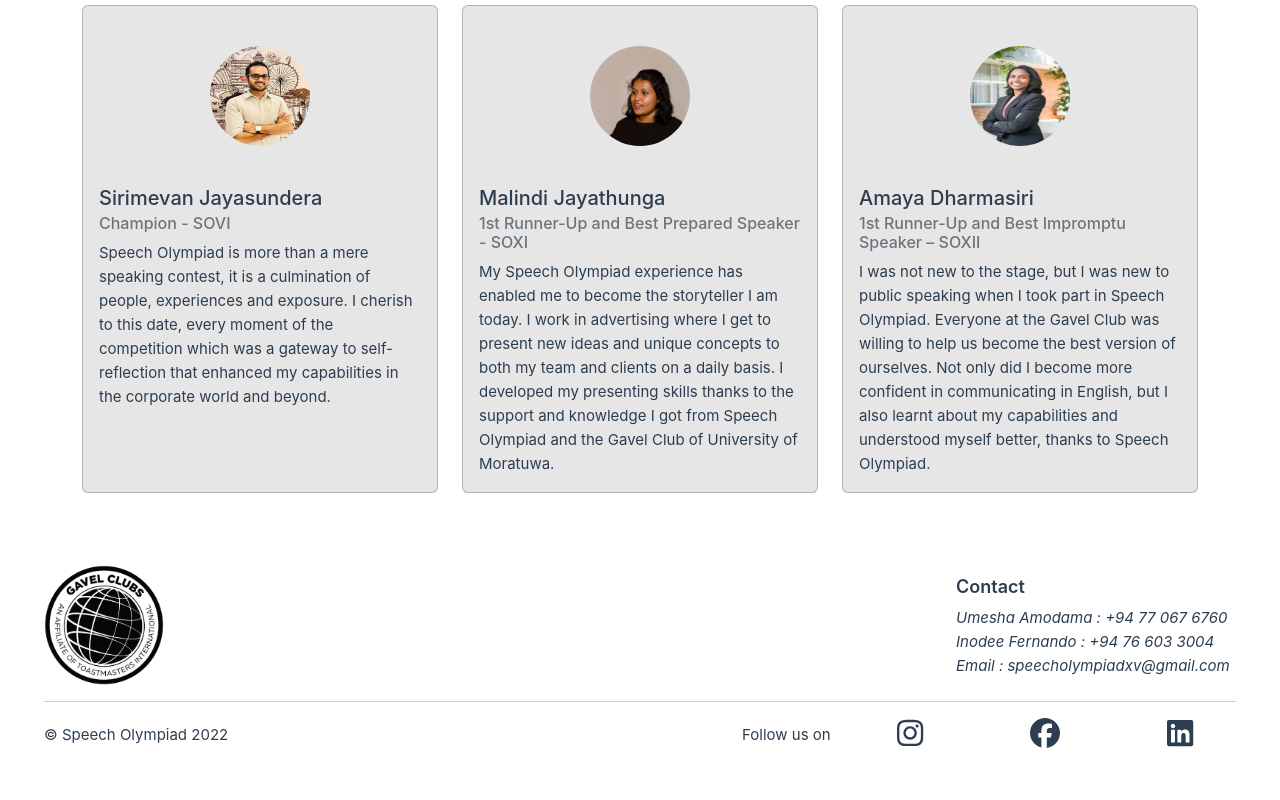
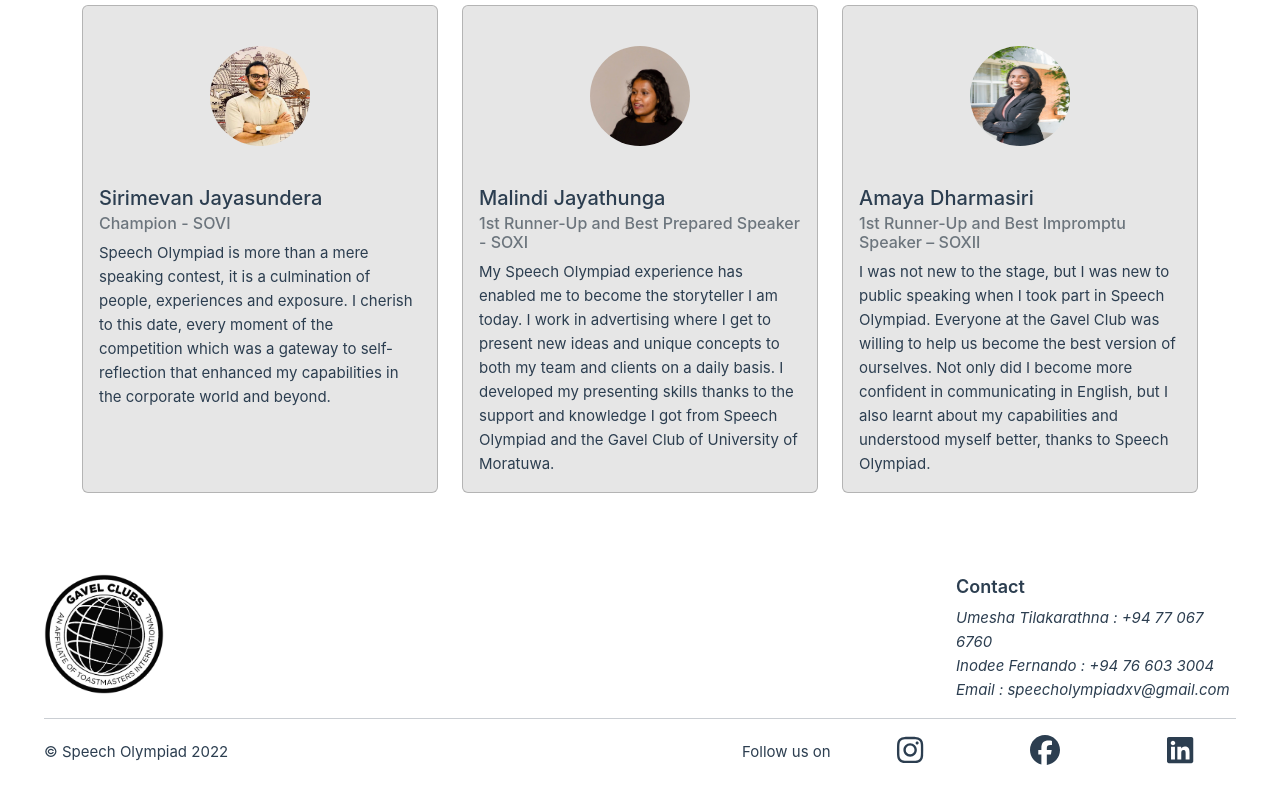
Before and after one commit to SpeechOlympiadXV/speecholympiadxv.github.io, a Vue app: page / in a window 1280 px wide. Shown: the part 2574-3374 px from the top of the page. Built offline with nearby package versions, Linux system fonts and the light colour scheme.

Commit message:
umesha name change (fix #42)

```diff
--- a/src/components/AppFooter.vue
+++ b/src/components/AppFooter.vue
@@ -22,7 +22,7 @@ export default {
           title: "Contact",
           links: [
             {
-              text: "Umesha Amodama : +94 77 067 6760",
+              text: "Umesha Tilakarathna : +94 77 067 6760",
               href: "tel: +94 77 067 6760",
             },
             {
```
